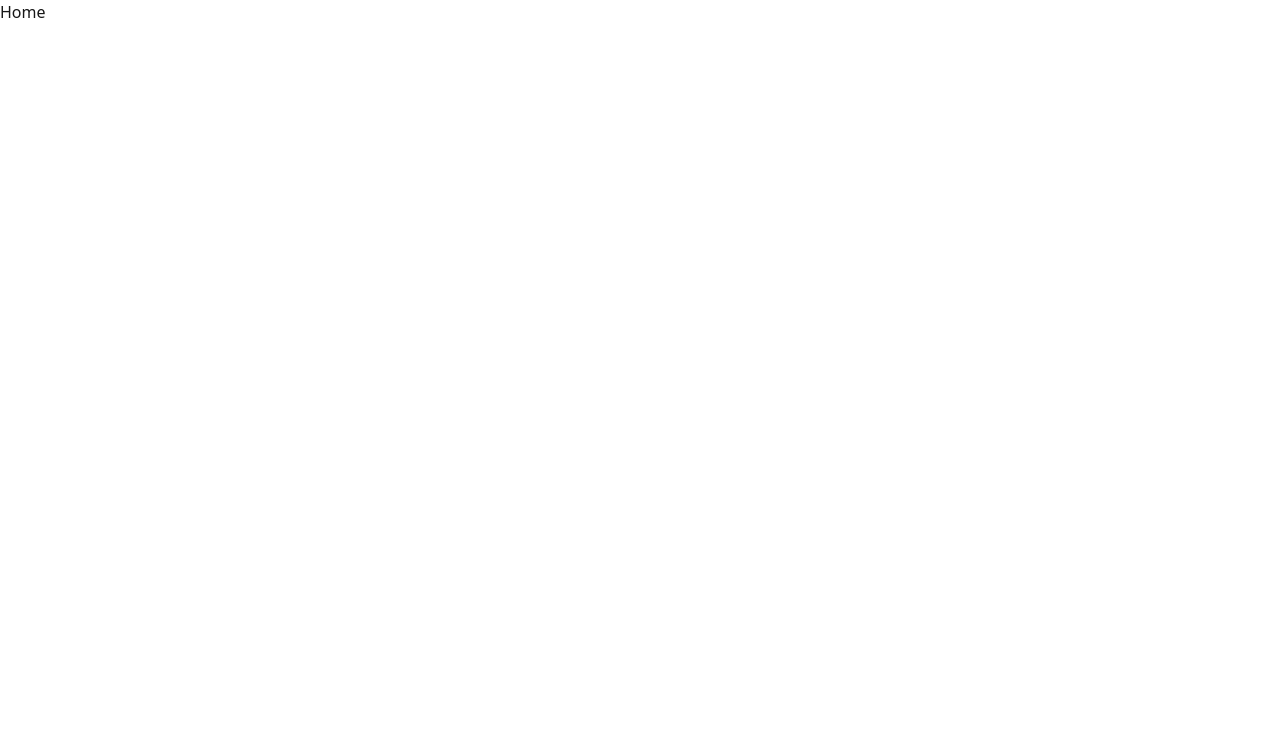
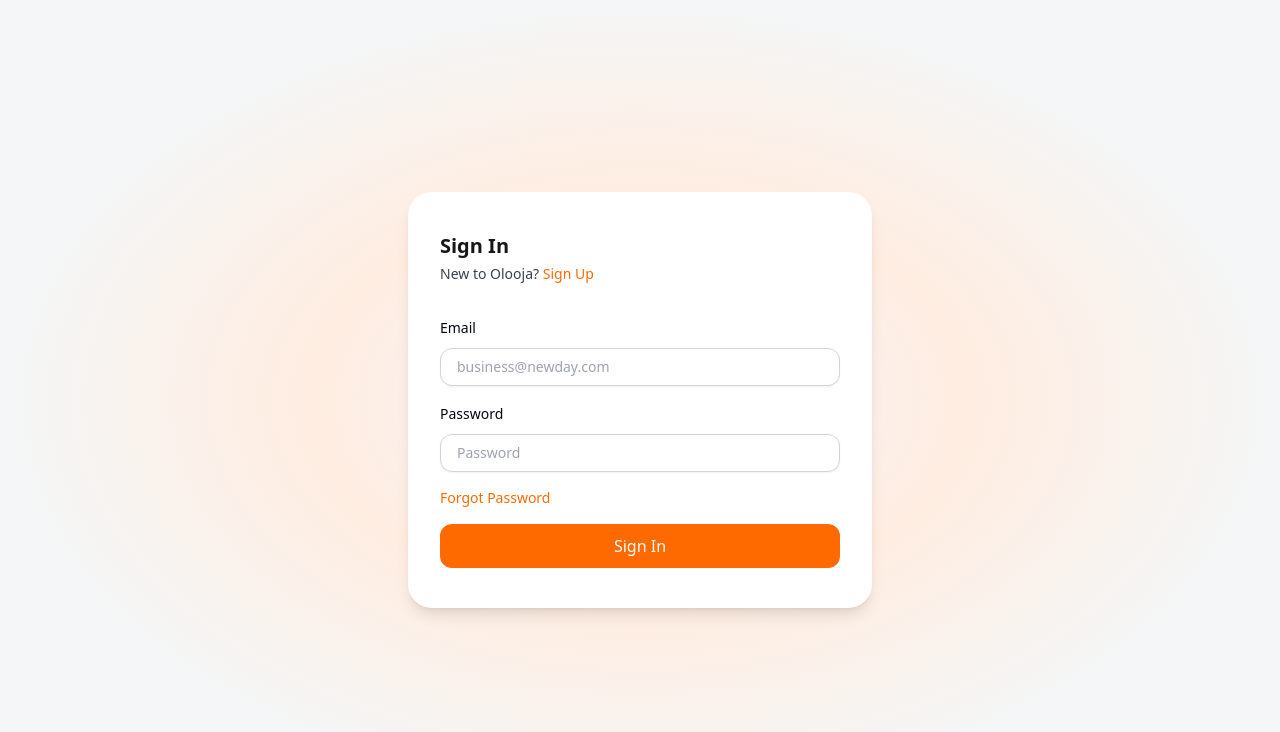
Before and after one commit to Olojaainc/olojaa-frontendb2b, a Next.js app: page / in a window 1280 px wide. Shown: the top 732 px of the page. Built offline with nearby package versions, Linux system fonts and the light colour scheme.

Commit message:
WIP: User Registration

```diff
--- /dev/null
+++ b/app/ForgotPassword/page.tsx
@@ -0,0 +1,37 @@
+import Link from "next/link";
+import AuthLayout from "../Signup/Layout";
+
+export default function ForgotPassword() {
+    return (
+        <AuthLayout>
+            <div className="bg-white w-[464px] h-auto px-8 py-10 rounded-3xl shadow-lg">
+                <div className="mb-8">
+                    <h3 className="font-bold text-xl mb-1"> Reset your Password</h3>
+                    <p className="font-normal text-sm text-[var(--gray-600)]">Enter the email address linked to your Olooja account and we will send you a reset link.</p>
+                </div>
+
+                <div className="flex flex-col">
+
+                    <div  className="mb-4">
+                        <label htmlFor="price" className="block text-sm/6 font-medium text-[var(--gray-900)]">
+                            Email
+                        </label>
+                        <div className="mt-2">
+                            <div className=" w-[400px] rounded-xl shadow-sm  items-center border border-[var(--gray-200)] bg-white pl-3 ">
+                                <input
+                                    id='Email'
+                                    name={'Email'}
+                                    type="text"
+                                    placeholder={'example@mail.com'}
+                                    className=" grow py-1.5 pl-1 text-base text-[var(--gray-300)] placeholder:text-[var(--gray-300)] focus:outline-none sm:text-sm/6"
+                                />
+                            </div>
+                        </div>
+                    </div>
+                    <button className="bg-[var(--primary-400)] mb-4 text-white w-[400px] py-2.5 px-4 mt-4 rounded-xl">Sign In</button>
+                    <Link href={'/Login'} className="text-sm font-medium text-[var(--primary-400)]">Back to Sign in?</Link>
+                </div>
+            </div>
+        </AuthLayout>
+    )
+}
--- /dev/null
+++ b/app/Login/page.tsx
@@ -0,0 +1,52 @@
+import Link from "next/link";
+import AuthLayout from "../Signup/Layout";
+
+export default function Login() {
+
+
+    const Login = [
+        {
+            name: 'Email',
+            placeholder: 'business@newday.com'
+        },
+        {
+            name: 'Password',
+            placeholder: 'Password'
+        },
+    ]
+    return (
+        <AuthLayout>
+            <div className="bg-white w-[464px] h-auto px-8 py-10 rounded-3xl shadow-lg">
+                <div className="mb-8">
+                    <h3 className="font-bold text-xl mb-1"> Sign In</h3>
+                    <p className="font-normal text-sm text-[var(--gray-600)]">New to Olooja? <Link href={'/Signup'} className="text-[var(--primary-400)]">Sign Up</Link></p>
+                </div>
+
+                <div className="flex flex-col">
+                    {
+                        Login.map((item, index) => (
+                            <div key={index} className="mb-4">
+                                <label htmlFor="price" className="block text-sm/6 font-medium text-[var(--gray-900)]">
+                                    {item.name}
+                                </label>
+                                <div className="mt-2">
+                                    <div className=" w-[400px] rounded-xl shadow-sm  items-center border border-[var(--gray-200)] bg-white pl-3 ">
+                                        <input
+                                            id={item.name}
+                                            name={item.name}
+                                            type="text"
+                                            placeholder={item.placeholder}
+                                            className=" grow py-1.5 pl-1 text-base text-[var(--gray-300)] placeholder:text-[var(--gray-300)] focus:outline-none sm:text-sm/6"
+                                        />
+                                    </div>
+                                </div>
+                            </div>
+                        )
+                    )}
+                    <Link href={'/ForgotPassword'} className="text-sm font-medium text-[var(--primary-400)]">Forgot Password</Link>
+                    <button className="bg-[var(--primary-400)] text-white w-[400px] py-2.5 px-4 mt-4 rounded-xl">Sign In</button>
+                </div>
+            </div>
+        </AuthLayout>
+    )
+}
--- /dev/null
+++ b/app/Signup/Layout.tsx
@@ -0,0 +1,14 @@
+
+export default function AuthLayout({
+  children,
+}: Readonly<{
+  children: React.ReactNode;
+}>) {
+  return (
+      <div
+        className={'bg-custom-radial bg-no-repeat bg-cover  w-full h-screen flex justify-center items-center'}
+      >
+        {children}
+      </div>
+  );
+}
--- /dev/null
+++ b/app/Signup/page.tsx
@@ -0,0 +1,67 @@
+import Link from "next/link";
+import AuthLayout from "./Layout";
+
+export default function Signup() {
+
+    const sign = [
+        {
+            name: 'Business Name',
+            placeholder: 'Newday Corp'
+        },
+        {
+            name: 'Business Address',
+            placeholder: '18, Newday Corp, Lekki, Lagos, Nigeria'
+        },
+        {
+            name: 'Business Email',
+            placeholder: 'business@newday.com'
+        },
+        {
+            name: 'Phone Number',
+            placeholder: '080-000-0000'
+        },
+        {
+            name: 'Password',
+            placeholder: 'Password'
+        },
+        {
+            name: 'Confirm Password',
+            placeholder: 'Confirm Password'
+        },
+    ]
+
+    return (
+        <AuthLayout>
+            <div className="bg-white w-[500px] h-auto px-8 py-10 rounded-3xl shadow-lg">
+                <div className="mb-8">
+                    <h3 className="font-bold text-xl"> Create Business Account</h3>
+                    <p className="font-normal text-sm text-[var(--gray-600)]">Already have an account? <Link href={'/Login'} className="text-[var(--primary-400)]">Sign in</Link></p>
+                </div>
+
+                <div className="flex flex-col">
+                    {
+                        sign.map((item, index) => (
+                            <div key={index} className="mb-4">
+                                <label htmlFor="price" className="block text-sm/6 font-medium text-[var(--gray-900)]">
+                                    {item.name}
+                                </label>
+                                <div className="mt-2">
+                                    <div className=" w-[400px] rounded-xl shadow-sm  items-center border border-[var(--gray-200)] bg-white pl-3 ">
+                                        <input
+                                            id={item.name}
+                                            name={item.name}
+                                            type="text"
+                                            placeholder={item.placeholder}
+                                            className=" grow py-1.5 pl-1 text-base text-[var(--gray-300)] placeholder:text-[var(--gray-300)] focus:outline-none sm:text-sm/6"
+                                        />
+                                    </div>
+                                </div>
+                            </div>
+                        )
+                    )}
+                    <button className="bg-[var(--primary-400)] text-white w-[400px] py-2.5 px-4 mt-4 rounded-xl">Sign Up</button>
+                </div>
+            </div>
+        </AuthLayout>
+    );
+}
--- a/app/globals.css
+++ b/app/globals.css
@@ -5,6 +5,12 @@
 :root {
   --white: #ffffff;
   --black: #171717;
+  --gray-200: #D1D5DB;
+  --gray-300: #9CA3AF;
+  --gray-600: #374151;
+  --gray-700: #1F2937;
+  --gray-900: #030712;
+  --primary-400: #FF6A00;
 }
 
 /* @media (prefers-color-scheme: dark) {
--- a/app/layout.tsx
+++ b/app/layout.tsx
@@ -2,7 +2,7 @@ import type { Metadata } from "next";
 import { Figtree } from "next/font/google";
 import "./globals.css";
 
-const figtree = Figtree({
+export const figtree = Figtree({
   variable: "--font-figtree",
   subsets: ["latin"],
 });
--- a/app/page.tsx
+++ b/app/page.tsx
@@ -1,8 +1,7 @@
+import Login from "./Login/page";
 
 export default function Home() {
   return (
-    <div>
-        <p>Home</p>
-    </div>
+   <Login />
   );
 }
--- a/tailwind.config.ts
+++ b/tailwind.config.ts
@@ -13,10 +13,8 @@ export default {
         foreground: "var(--foreground)",
       },
       backgroundImage: {
-        'url': 'url("/Background.svg")',
-        'repeat': 'no-repeat',
-        'cover': 'cover',
-        'custom-radial': 'radial-gradient(50% 50% at 50% 50%, #F4F5FE 0%, #FFEDE1 51%, #F4F6F7 100%)',
+        'custom-url': 'url("/Background.png")',
+        'custom-radial': 'radial-gradient(50% 50% at 50% 50%, #F4F5FE 0%, #FFEDE1 51%, #F4F6F7 100%), url("/Background.png")'
       },
     },
   },
```
Also changed, not shown: public/Background.png (added).
